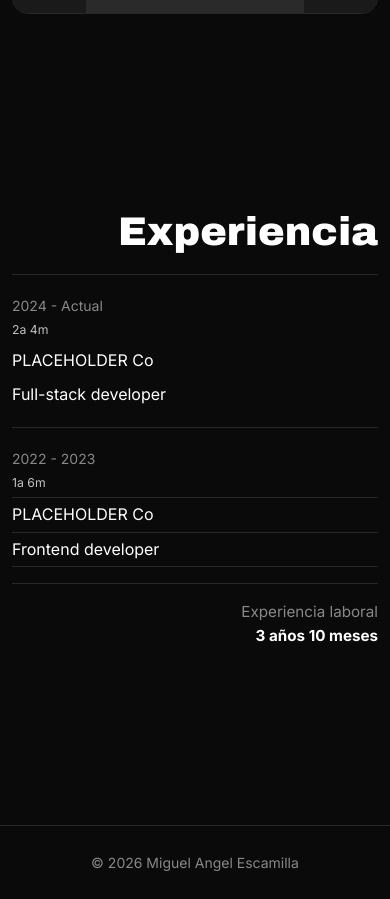
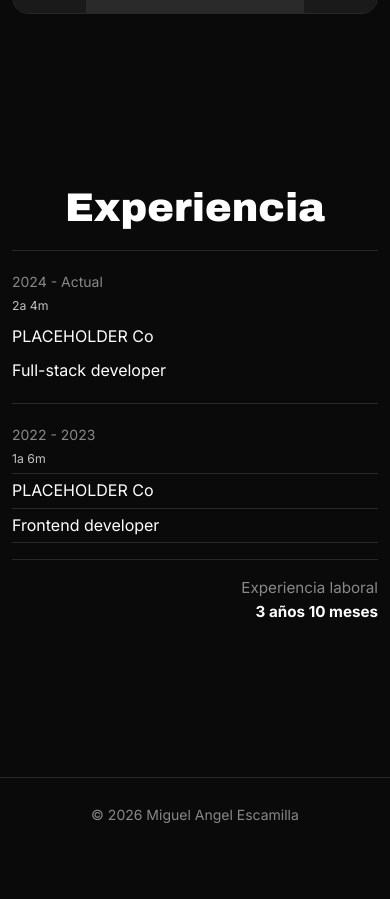
Before and after one commit to mig21010/mig21010.github.io, a Nuxt app: page / in a window 390 px wide. Shown: the part 2014-2913 px from the top of the page. After the commit the page ends 2865 px from the top, so only its background shows below. Built offline with nearby package versions, Linux system fonts and the light colour scheme; what @tsparticles/vue3 would draw is missing.

Commit message:
style(work): responsive padding + center title on mobile

```diff
--- a/app/components/sections/WorkSection.vue
+++ b/app/components/sections/WorkSection.vue
@@ -23,7 +23,7 @@ function durationFor(start: string, end: string | 'present'): string {
 <template>
   <section id="work" class="work">
     <div class="container py-5">
-      <h2 class="display-section text-end mb-4">{{ t('work.title') }}</h2>
+      <h2 class="display-section work__title mb-4">{{ t('work.title') }}</h2>
 
       <table class="work-table">
         <tbody>
@@ -48,7 +48,14 @@ function durationFor(start: string, end: string | 'present'): string {
 
 <style lang="scss" scoped>
 .work {
-  padding-block: 4rem;
+  padding-block: 2.5rem;
+
+  @media (min-width: 768px) { padding-block: 4rem; }
+
+  &__title {
+    text-align: center;
+    @media (min-width: 768px) { text-align: end; }
+  }
 
   &__total {
     color: $text-muted;
```
